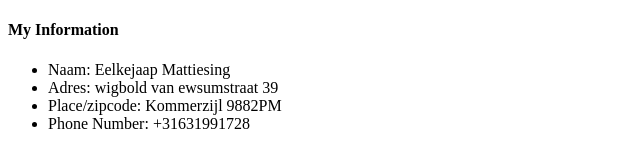
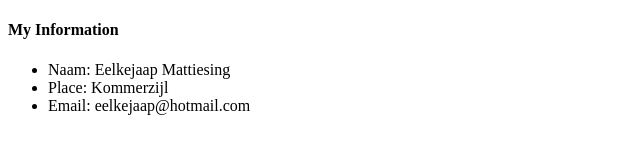
Before and after one commit to Manti88/capstone1, a plain HTML site: page contact.html in a window 1280 px wide. Shown: the whole page, without its empty margins (0-640 px from the left). Drawn offline with Linux system fonts and the light colour scheme.

Commit message:
Update contact.html

```diff
--- a/contact.html
+++ b/contact.html
@@ -8,9 +8,8 @@
         <h4>My Information</h4>
         <ul>
             <li>Naam: Eelkejaap Mattiesing</li>
-            <li>Adres: wigbold van ewsumstraat 39</li>
-            <li>Place/zipcode: Kommerzijl 9882PM</li>
-            <li>Phone Number: +31631991728</li>
+            <li>Place: Kommerzijl</li>
+            <li>Email: eelkejaap@hotmail.com</li>
         </ul>
     </body>
 </html>
```
